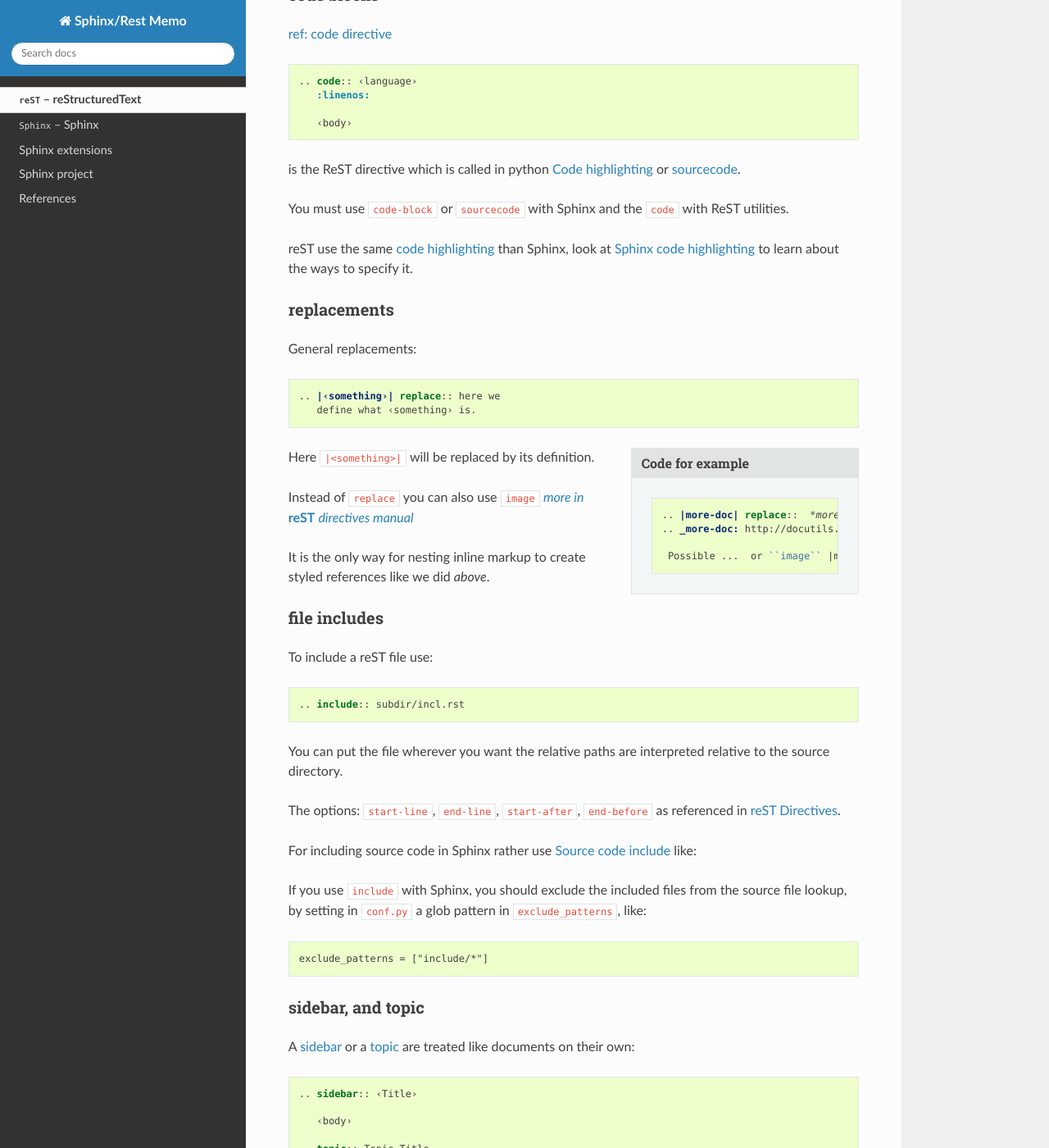
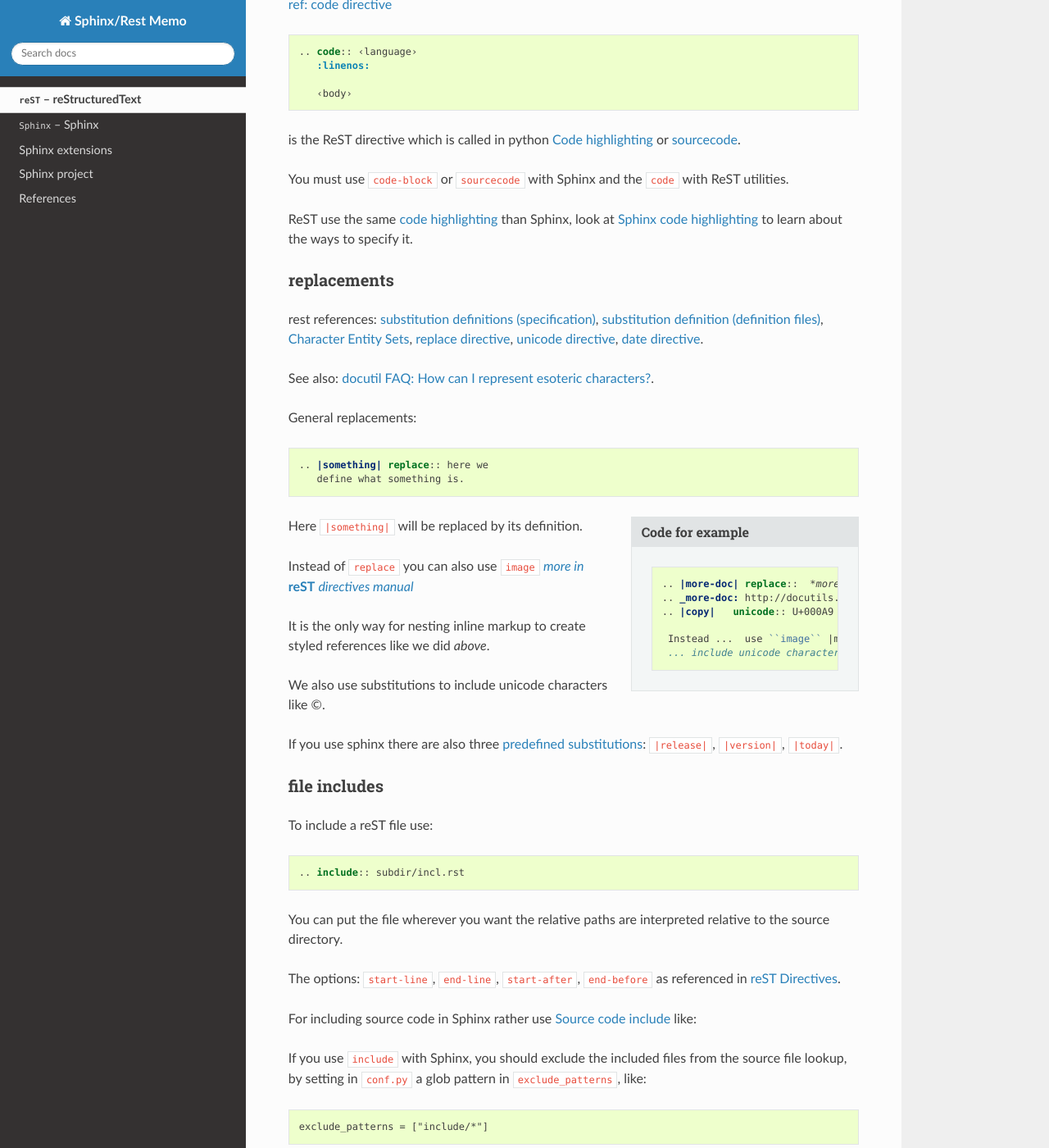
Before and after one commit to marczz/rest-sphinx-memo, a Sphinx documentation site: the page built from source/ReST.rst, in a window 1280 px wide and 1400 px high, scrolled down 13545 px. Shown: the whole window at 82% size. Built offline with Sphinx 7.4.7 and the Read the Docs theme 2.0.0, drawn with Linux system fonts in a browser that asks for light colours; formulas are drawn with MathJax 3; the version number could not be read and is left out; some of the changed text lies outside the part shown.

Commit message:
ReST.rst: Completed replacements directives.

```diff
--- a/source/ReST.rst
+++ b/source/ReST.rst
@@ -1179,6 +1177,7 @@
       Telepinu is an `Hitite <http://en.wikipedia.org/wiki/Hittites>`_
       deity.
 
+
 .. index::
    image; latex
    figure; latex
@@ -1235,30 +1234,45 @@
 You must use ``code-block`` or ``sourcecode`` with Sphinx
 and the  ``code`` with ReST utilities.
 
-.. index::
-   !replacement
-   replace
-   pair: replacement; image
-   replacement; replace
-
-
-reST use the same :ref:`code highlighting <code_highlighting>` than
+ReST use the same :ref:`code highlighting <code_highlighting>` than
 Sphinx, look at  :ref:`Sphinx code highlighting <code_highlighting>`
 to learn about the ways to specify it.
 
 .. _replacements:
 
 .. index::
+   !replacement
+   pair: replacement; image
    pair: replace; directive
    pair: image; directive
+   pair: unicode; directive
+   pair: date; directive
+   single: substitution; definition
+   single: reference; styled
+   single: unicode; character code
 
 replacements
 ------------
+rest references: :restref:`substitution definitions (specification)
+<restructuredtext.html#substitution-definitions>`,
+:restref:`substitution definition (definition files)
+<definitions.html#substitution-definitions>`,
+:restref:`Character Entity Sets
+<definitions.html#character-entity-sets>`,
+:restref:`replace directive
+<directives.html#replacement-text>`,
+:restref:`unicode directive
+<directives.html#unicode-character-codes>`,
+:restref:`date directive
+<directives.html#date>`.
+
+See also: `docutil FAQ: How can I represent esoteric characters?
+<http://docutils.sourceforge.net/FAQ.html#how-can-i-represent-esoteric-characters-e-g-character-entities-in-a-document>`_.
 
 General replacements::
 
-   .. |‹something›| replace:: here we
-      define what ‹something› is.
+   .. |something| replace:: here we
+      define what something is.
 
 .. sidebar:: Code for example
 
@@ -1266,10 +1280,12 @@
 
       .. |more-doc| replace::  *more in* **reST** *directives manual*
       .. _more-doc: http://docutils.sourceforge.net/doc...
+      .. |copy|   unicode:: U+000A9 .. COPYRIGHT SIGN
 
-       Possible ...  or ``image`` |more-doc|_
+       Instead ...  use ``image`` |more-doc|_
+       ... include unicode characters like |copy|.
 
-Here ``|<something>|`` will be replaced by its definition.
+Here ``|something|`` will be replaced by its definition.
 
 .. |more-doc| replace::  *more in* **reST** *directives manual*
 .. _more-doc: http://docutils.sourceforge.net/docs/ref/rst/directives.html#replacement-text
@@ -1278,6 +1294,14 @@
 
 It is the only way  for nesting inline markup to create styled references
 like we did  *above*.
+
+.. |copy|   unicode:: U+000A9 .. COPYRIGHT SIGN
+
+We also use substitutions to include unicode characters like |copy|.
+
+If you use sphinx there are also three :sphinx:`predefined substitutions
+<markup/inline.html#substitutions>`:
+``|release|``, ``|version|``, ``|today|``.
 
 .. index::
    pair: include; directive
```
Also changed, not shown: other parts of source/ReST.rst (+1 -3 lines).
